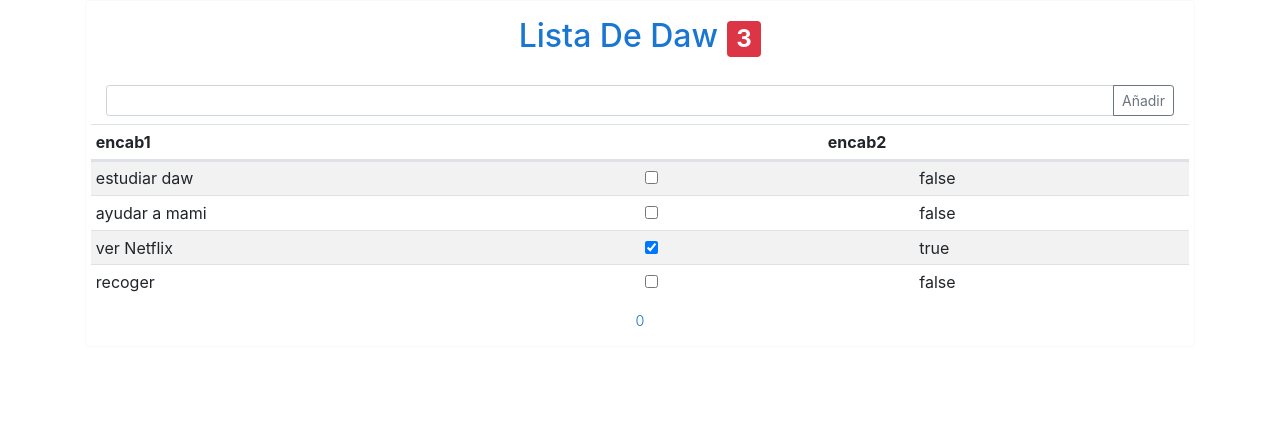
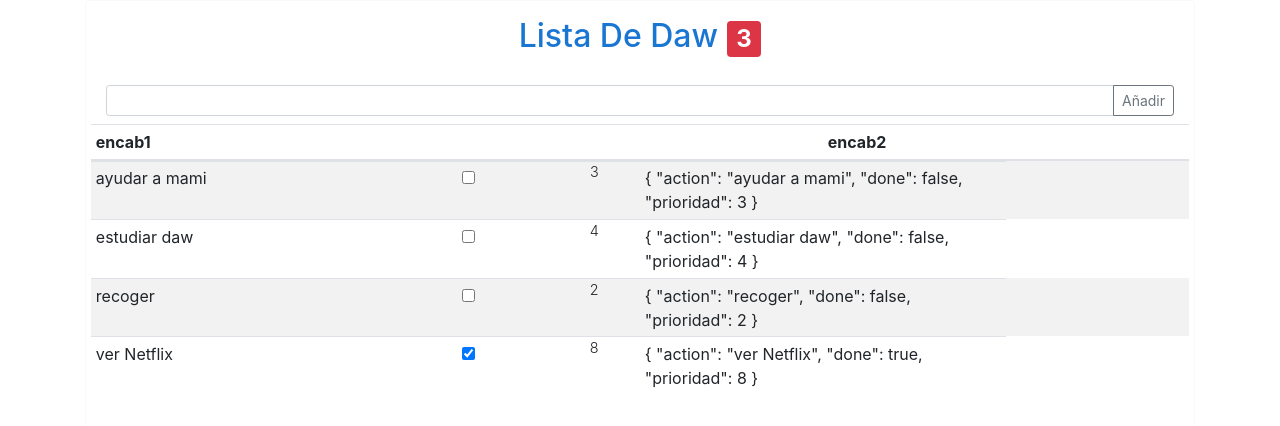
Before and after one commit to Juanjoseds/ToDoList, an Angular app: page / in a window 1280 px wide. Shown: the top 426 px of the page. Built offline with nearby package versions, Linux system fonts and the light colour scheme; a web font is replaced by a local one.

Commit message:
pre pipe ordenación

```diff
--- a/src/app/app.component.html
+++ b/src/app/app.component.html
@@ -27,14 +27,18 @@
       </thead>
       <tbody>
 
-      <tr class="row" *ngFor="let item of model.items">
-        <td class="col-6">{{item.action}}</td>
-        <td class="col-3"><input type="checkbox" [(ngModel)]="item.done"></td>
-        <td class="col-3">{{item.done}}</td>
+      <tr class="row" *ngFor="let item of model.items; let i=index">
+        <td class="col-4">{{item.action}}</td>
+        <td class="col-1"><input type="checkbox" [(ngModel)]="item.done"></td>
+        <td class="col-1">
+          <app-prioridad [prioridad]="item.prioridad"
+                  (nuevaPrioridad)="nuevaPrioridad($event,i)"
+            >
+          </app-prioridad> </td>
+        <td class="col-4"> {{item | json}}</td>
       </tr>
 
       </tbody>
     </table>
-    <app-prioridad></app-prioridad>
   </div>
 </div>
--- a/src/app/app.component.ts
+++ b/src/app/app.component.ts
@@ -10,11 +10,15 @@ export class AppComponent {
   model = {
     user: 'Daw',
     items: [
-      {action: "estudiar daw", done: false},
-      {action: "ayudar a mami", done: false},
-      {action: "ver Netflix", done: true},
-      {action: "recoger", done: false},
+      {action: "estudiar daw", done: false, prioridad: 4},
+      {action: "ayudar a mami", done: false, prioridad: 3},
+      {action: "ver Netflix", done: true, prioridad: 8},
+      {action: "recoger", done: false, prioridad: 2},
     ]
+  };
+
+  constructor() {
+    this.ordenaTareas();
   }
 
   TnIncompletas(){
@@ -26,7 +30,21 @@ export class AppComponent {
 
   addItem(tarea){
     //console.log(tarea);
-    this.model.items.push({action: tarea, done: false});
+    this.model.items.push({action: tarea, done: false, prioridad: 4});
+    this.ordenaTareas();
   }
 
+  nuevaPrioridad($event: any,i) {
+    //console.log(i);
+    this.model.items[i].prioridad=$event;
+  }
+
+  ordenaTareas(){
+    this.model.items.sort((a:any,b:any)=>{
+      if(a.action.toLowerCase()<b.action.toLowerCase()) return -1;
+      else if (a.action.toLowerCase()>b.action.toLowerCase()) return 1;
+      else return 0;
+    })
+
+  }
 }
--- /dev/null
+++ b/src/app/prioridad.component.css
@@ -0,0 +1,26 @@
+.prioridad {
+  font-size: 0.9em;
+  line-height: 0.7;
+}
+.prioridad i {
+  display: block;
+  font-size: 0.8em;
+}
+
+.oi {
+  color: #ced4da;
+}
+
+.resaltada {
+  color: #007bff;
+}
+
+.fueralimites {
+  pointer-events: none;
+}
+
+.oi:hover {
+  cursor: pointer;
+}
+
+/*# sourceMappingURL=prioridad.component.css.map */
--- /dev/null
+++ b/src/app/prioridad.component.scss
@@ -0,0 +1,22 @@
+@import '../../node_modules/bootstrap/scss/_functions.scss';
+@import '../../node_modules/bootstrap/scss/_variables.scss';
+.prioridad {
+  font-size: .9em;
+  line-height: .7;
+  i{
+    display:block;
+    font-size: .8em;
+  }
+}
+.oi {
+  color: $gray-400;
+}
+.resaltada {
+  color:$primary;
+}
+.fueralimites {
+  pointer-events: none;
+}
+.oi:hover{
+  cursor:pointer;
+}
--- a/src/app/prioridad.component.ts
+++ b/src/app/prioridad.component.ts
@@ -1,4 +1,4 @@
-import {Component} from '@angular/core';
+import {Component, EventEmitter, Input, Output} from '@angular/core';
 
 @Component({
   selector: 'app-prioridad',
@@ -14,34 +14,15 @@ import {Component} from '@angular/core';
          (click)="voto(-1)"></i>
     </div>
   `,
-  styles:[`
-    .prioridad {
-      font-size: .9em;
-      line-height: .7;
-    }
-    .prioridad i{
-      display:block;
-      font-size: .8em;
-    }
-    .oi {
-      color: #ccc;
-    }
-    .resaltada {
-      color:red;
-    }
-    .fueralimites {
-      pointer-events: none;
-    }
-    .oi:hover{
-      cursor:pointer;
-    }
+  styleUrls:['prioridad.component.scss']
 
-  `]
 })
 export class PrioridadComponent {
-  prioridad=0;
+  @Input() prioridad=0;
+  @Output() nuevaPrioridad = new EventEmitter();
 
   voto(number: number) {
     this.prioridad+=number;
+    this.nuevaPrioridad.emit(this.prioridad);
   }
 }
```
Also changed, not shown: 1 other file (tests, documents, lock files or other folders).
